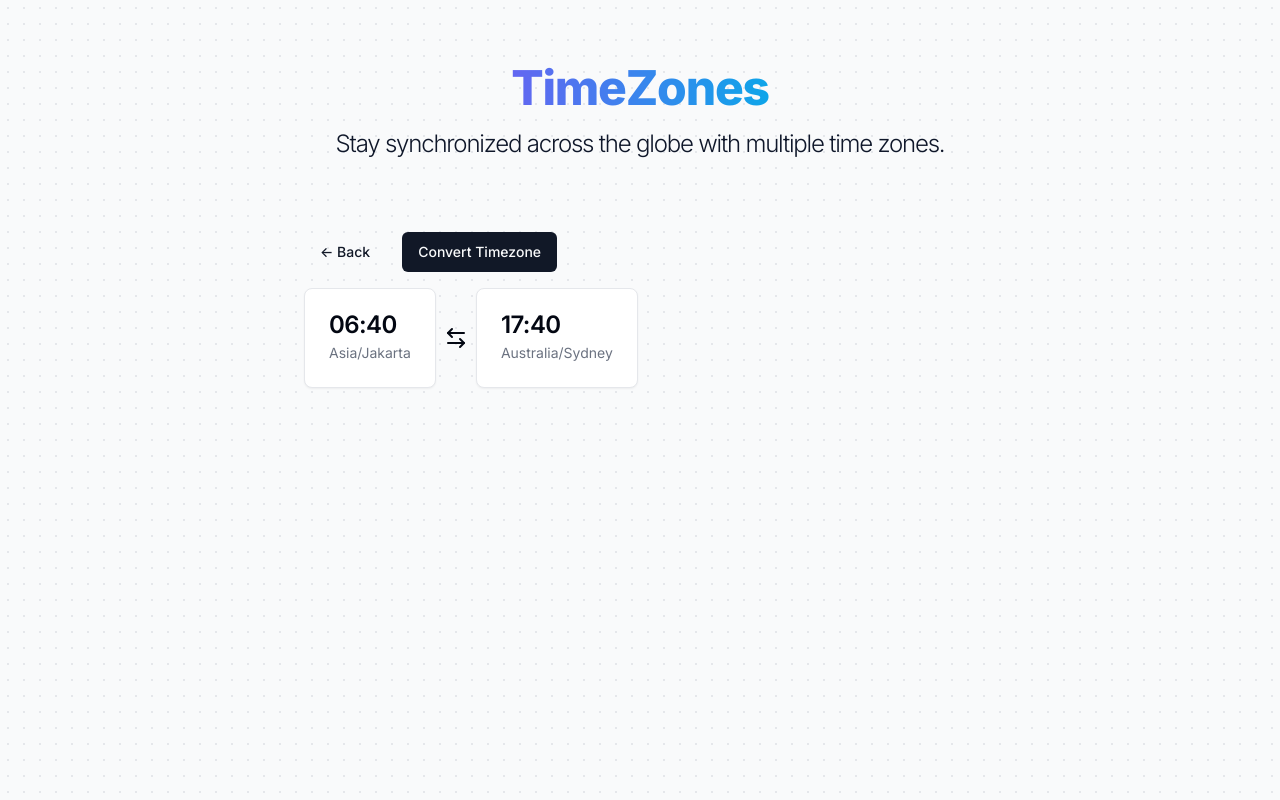
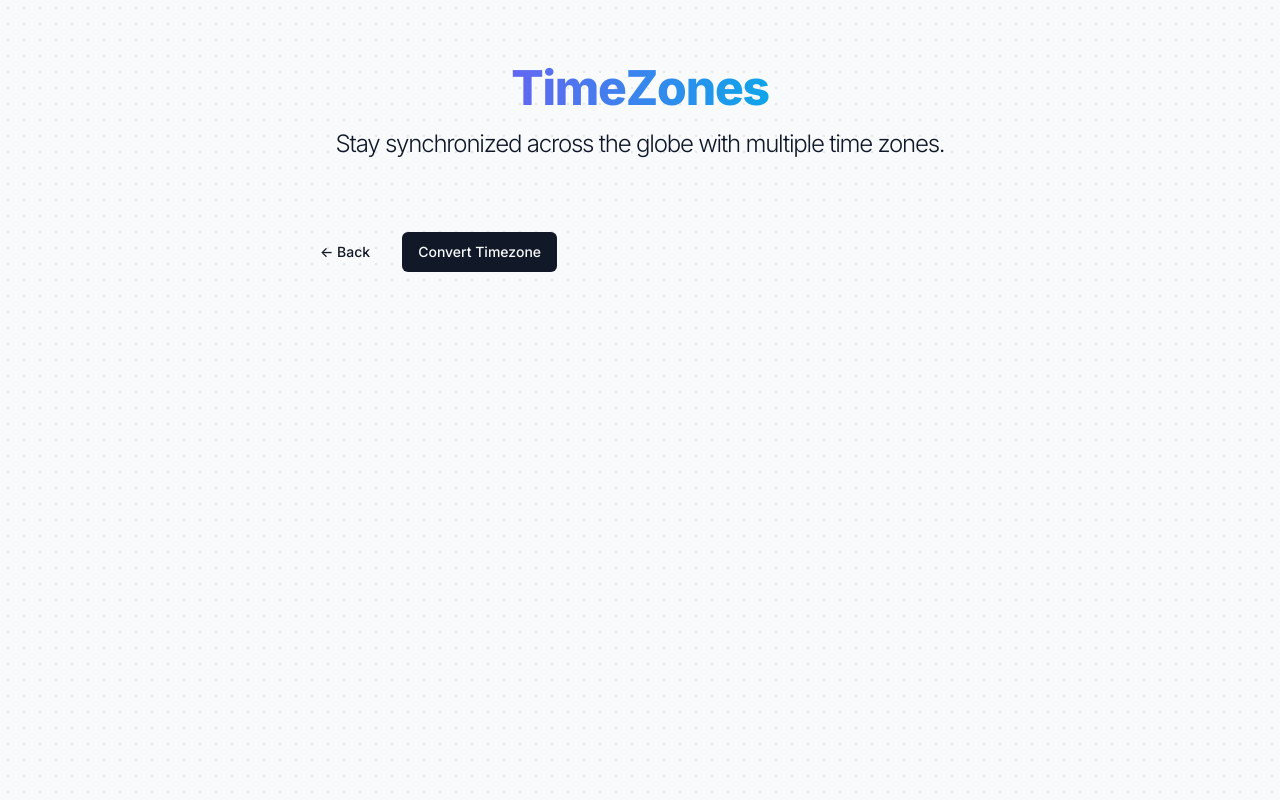
Before and after one commit to ahmadrosid/timezones, a Next.js app: page /convert-timezone in a window 1280 px wide. Built offline with nearby package versions, Linux system fonts and the light colour scheme.

Commit message:
chore: tidy up

```diff
--- a/src/app/convert-timezone/convert-timezone.tsx
+++ b/src/app/convert-timezone/convert-timezone.tsx
@@ -39,13 +39,7 @@ export function ConvertTimezone() {
   const [selectedMinute, setSelectedMinute] = useState("");
   const [sourceTimezone, setSourceTimezone] = useState("");
   const [targetTimezone, setTargetTimezone] = useState("");
-  const [data, setData] = useState<ConvertTimezoneItem[]>([
-    {
-      timeStr: '06:40',
-      sourceTimezone: 'Asia/Jakarta',
-      targetTimezone: 'Australia/Sydney',
-    }
-  ]);
+  const [data, setData] = useState<ConvertTimezoneItem[]>([]);
 
   return (
     <div className="py-6 max-w-2xl mx-auto space-y-4">
--- a/src/app/convert-timezone/display-convert-timezone.tsx
+++ b/src/app/convert-timezone/display-convert-timezone.tsx
@@ -24,7 +24,7 @@ function convertTimeZone(data: TimezoneInputInterface) {
     const { timeStr, sourceTimezone, targetTimezone } = data;
 
     const time = parseHour(timeStr);
-    const Current = moment.tz(time, sourceTimezone);
+    const Current = moment.tz(time.toISOString(), sourceTimezone);
     const Target = Current.clone().tz(targetTimezone);
     return Target.format('HH:mm');
   }
@@ -41,8 +41,8 @@ export function DisplayConvertTimezone({
   });
 
   return (
-    <div className="flex">
-      <Card>
+    <div className="flex justify-between gap-2">
+      <Card className="w-full">
         <CardHeader>
           <CardTitle>
             <time dateTime={timeStr}>{timeStr}</time>
@@ -53,7 +53,7 @@ export function DisplayConvertTimezone({
       <p className="justify-center flex items-center p-2">
         <ArrowLeftRight />
       </p>
-      <Card>
+      <Card className="w-full">
         <CardHeader>
           <CardTitle>
             <time dateTime={targetTimeStr}>{targetTimeStr}</time>
```
